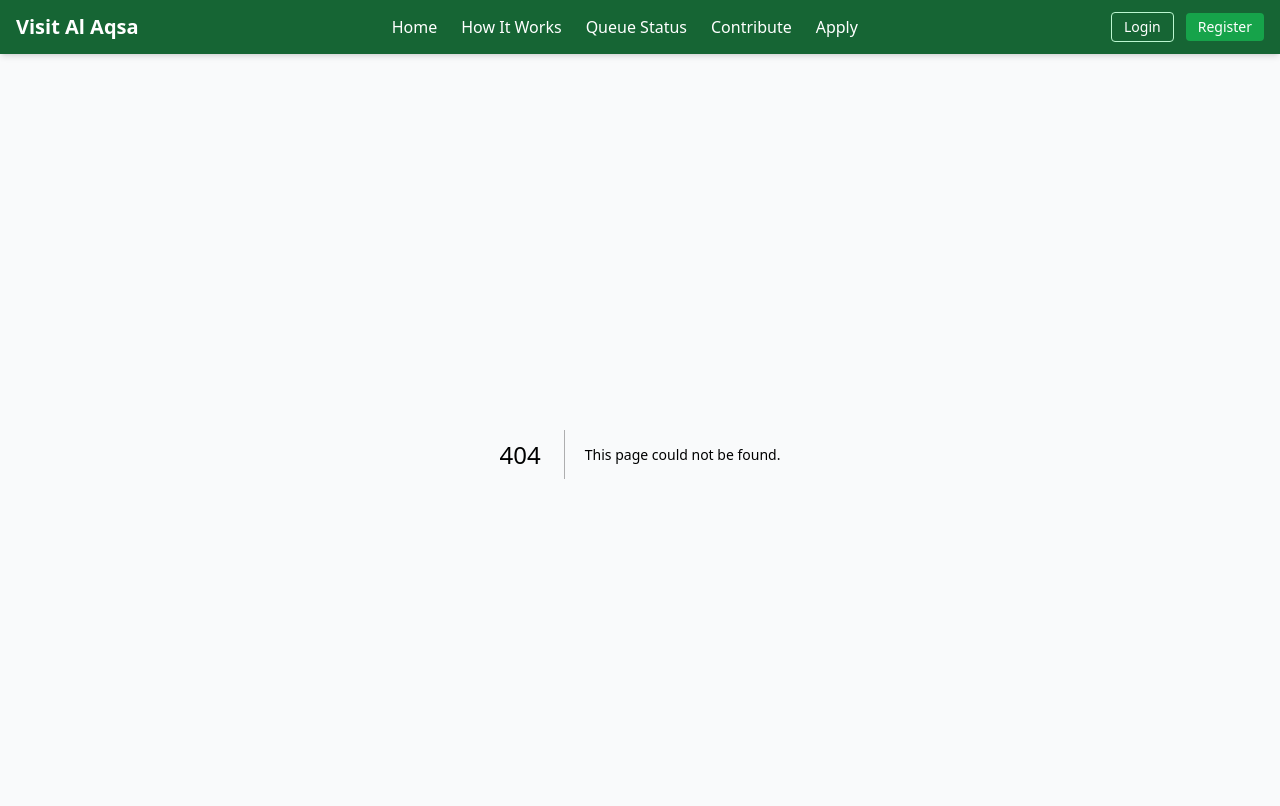
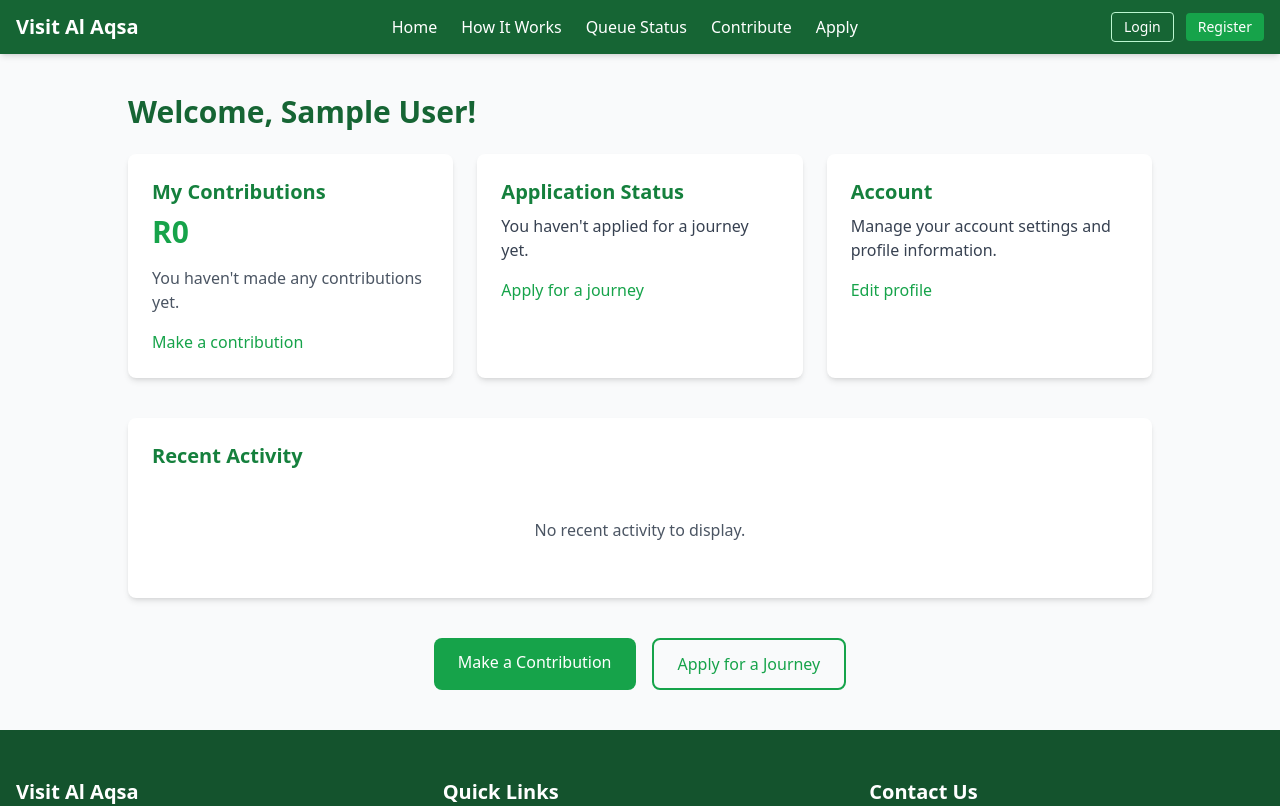
Before and after one commit to ZubeidHendricks/visit-al-aqsa, a Next.js app: page /dashboard in a window 1280 px wide. Before the commit this address had no page. Shown: the top 806 px of the page. Built offline with nearby package versions, Linux system fonts and the light colour scheme; no server answers; sample sign-in values are in the browser's storage.

Commit message:
Add dashboard page

```diff
--- /dev/null
+++ b/app/dashboard/page.tsx
@@ -0,0 +1,86 @@
+import { auth } from '@/app/auth';
+import Link from 'next/link';
+import { redirect } from 'next/navigation';
+
+export const metadata = {
+  title: 'Dashboard - Visit Al Aqsa',
+  description: 'Manage your contributions and applications.',
+};
+
+export default async function DashboardPage() {
+  const session = await auth();
+
+  // Redirect to login if user is not authenticated
+  if (!session || !session.user) {
+    redirect('/login');
+  }
+
+  return (
+    <div className="py-10 px-4">
+      <div className="container mx-auto max-w-5xl">
+        <h1 className="text-3xl font-bold text-green-800 mb-6">Welcome, {session.user.name}!</h1>
+
+        {/* Dashboard overview cards */}
+        <div className="grid grid-cols-1 md:grid-cols-3 gap-6 mb-10">
+          <div className="bg-white rounded-lg shadow-md p-6">
+            <h2 className="text-xl font-semibold text-green-700 mb-2">My Contributions</h2>
+            <p className="text-3xl font-bold text-green-600 mb-4">R0</p>
+            <p className="text-gray-600 mb-4">You haven't made any contributions yet.</p>
+            <Link
+              href="/contribute"
+              className="text-green-600 font-medium hover:text-green-800 transition duration-300"
+            >
+              Make a contribution
+            </Link>
+          </div>
+
+          <div className="bg-white rounded-lg shadow-md p-6">
+            <h2 className="text-xl font-semibold text-green-700 mb-2">Application Status</h2>
+            <p className="text-gray-700 mb-4">You haven't applied for a journey yet.</p>
+            <Link
+              href="/apply"
+              className="text-green-600 font-medium hover:text-green-800 transition duration-300"
+            >
+              Apply for a journey
+            </Link>
+          </div>
+
+          <div className="bg-white rounded-lg shadow-md p-6">
+            <h2 className="text-xl font-semibold text-green-700 mb-2">Account</h2>
+            <p className="text-gray-700 mb-4">Manage your account settings and profile information.</p>
+            <Link
+              href="/dashboard/profile"
+              className="text-green-600 font-medium hover:text-green-800 transition duration-300"
+            >
+              Edit profile
+            </Link>
+          </div>
+        </div>
+
+        {/* Recent activity */}
+        <div className="bg-white rounded-lg shadow-md p-6 mb-10">
+          <h2 className="text-xl font-semibold text-green-700 mb-4">Recent Activity</h2>
+          <div className="text-gray-600 text-center py-8">
+            <p>No recent activity to display.</p>
+          </div>
+        </div>
+
+        {/* Quick actions */}
+        <div className="flex flex-wrap gap-4 justify-center">
+          <Link
+            href="/contribute"
+            className="px-6 py-3 bg-green-600 text-white font-medium rounded-lg hover:bg-green-700 transition duration-300"
+          >
+            Make a Contribution
+          </Link>
+          <Link
+            href="/apply"
+            className="px-6 py-3 border-2 border-green-600 text-green-600 font-medium rounded-lg hover:bg-green-50 transition duration-300"
+          >
+            Apply for a Journey
+          </Link>
+        </div>
+      </div>
+    </div>
+  );
+}
```
